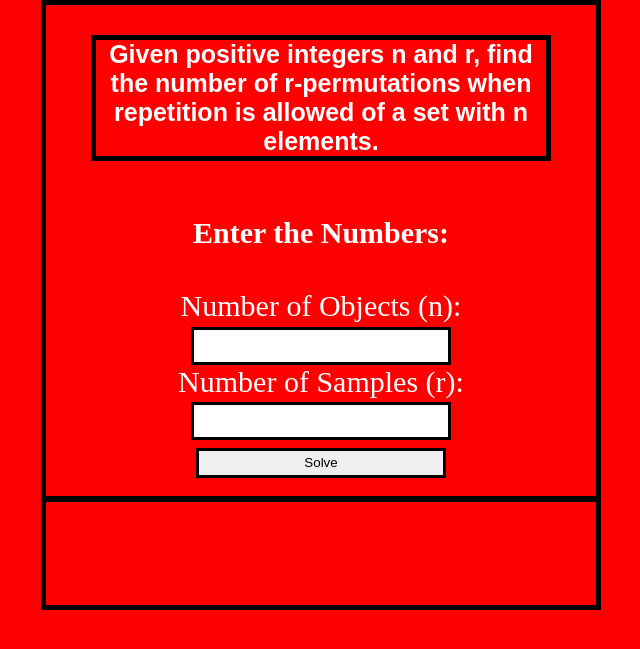
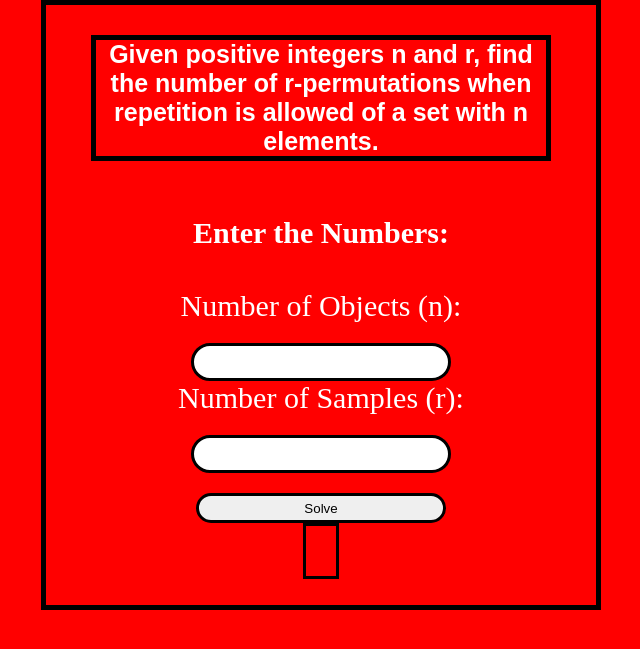
Before and after one commit to kaysier23/mathhhhhhhhhhhhh, a PHP site: page / in a window 1280 px wide. Shown: the top 649 px of the page, without its empty margins (319-959 px from the left). Run offline with PHP 8.4, Linux system fonts and the light colour scheme.

Commit message:
Update style.css

```diff
--- a/css/style.css
+++ b/css/style.css
@@ -19,7 +19,6 @@ h1{
 
 form{
   font-size: 30px;
-
 }
 h2{
     font-family: ;
@@ -32,7 +31,13 @@ input{
 border: 3px solid #000;
   width: 250px;
   height: 30px;
+   border-radius: 25px;
+  margin-top: 20px;
 }
 h3{
+  height:50px;
+  width: 30px;
   border: 3px solid #000;
+  margin: auto;
+  padding: auto;
 }
```
